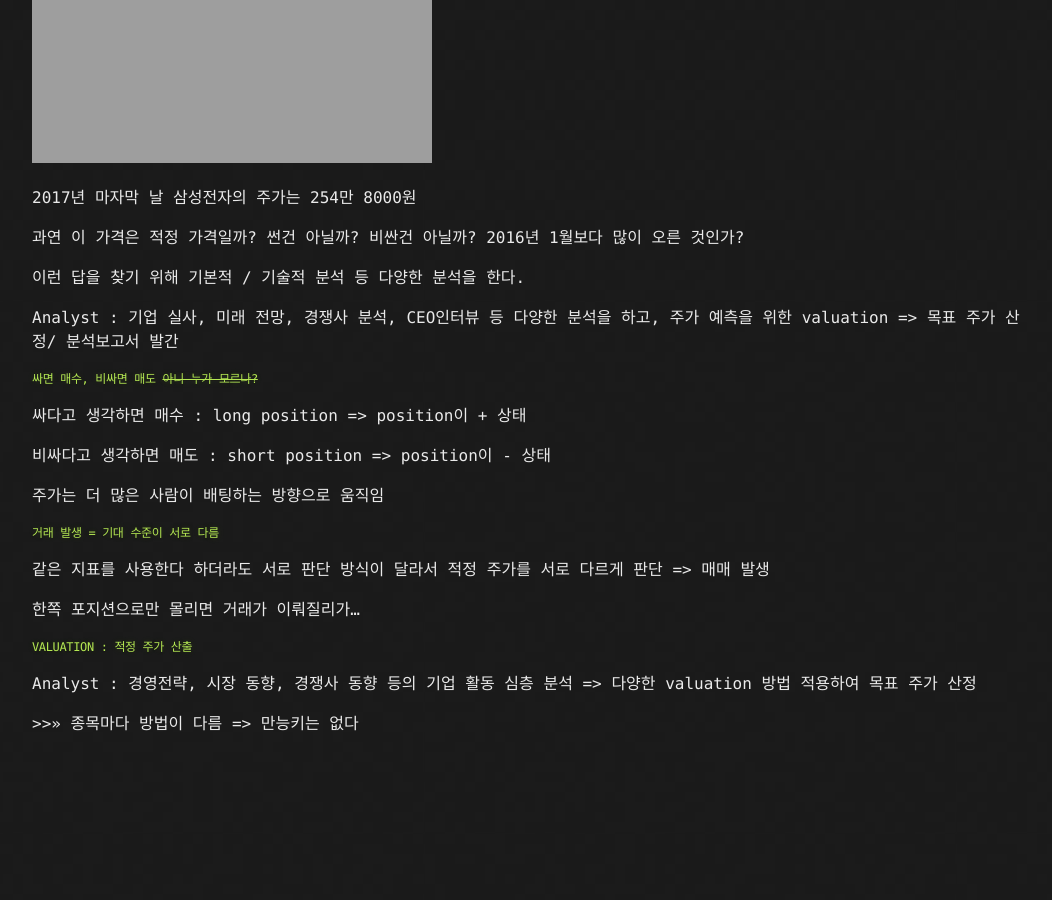
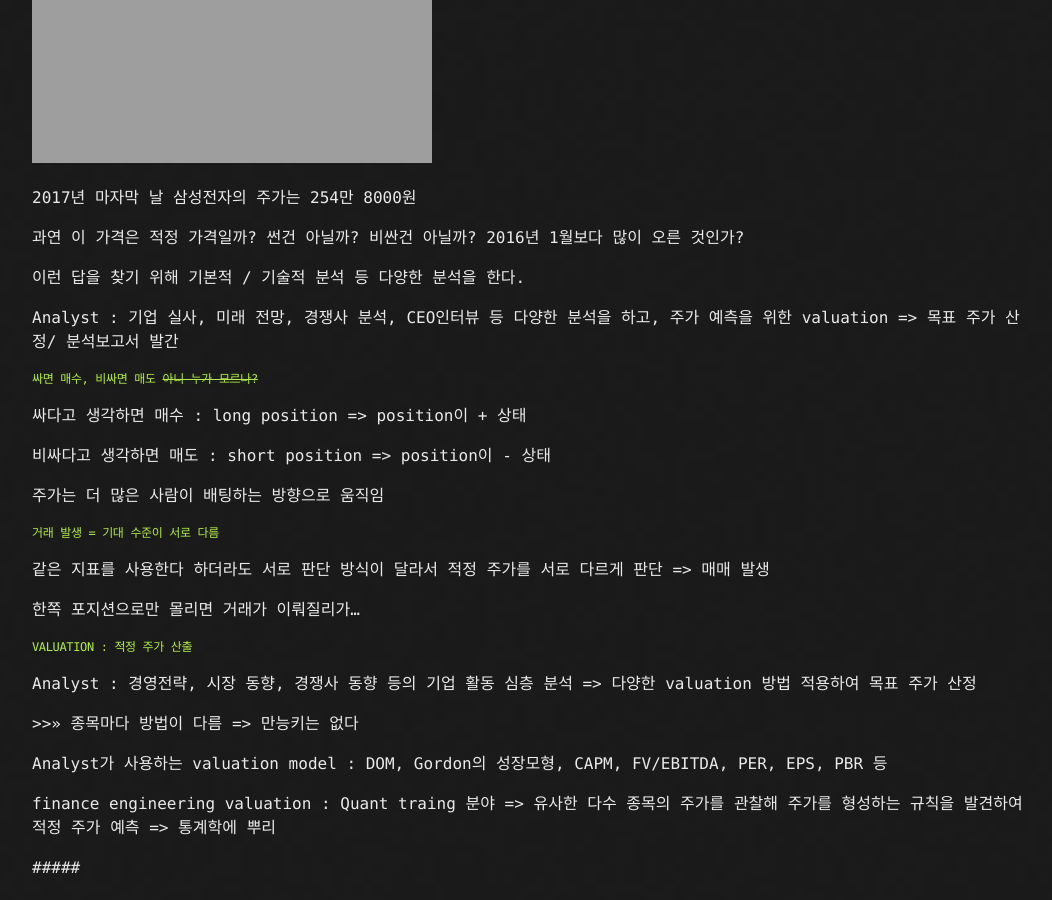
Before and after one commit to kooock/kooock.github.io, a Jekyll site: the page built from _posts/2018-07-21-finance_engineering_recipe_chapter4.md, in a window 1280 px wide and 900 px high, scrolled down 763 px. Shown: the whole window, without its empty margins (108-1160 px from the left). Built offline with Jekyll 4.4.1, drawn with Linux system fonts in a browser that asks for light colours; before the commit the page ends 1519 px from its top, so only the background shows below that.

Commit message:
chapter 4.1 part5 update

```diff
--- a/_posts/2018-07-21-finance_engineering_recipe_chapter4.md
+++ b/_posts/2018-07-21-finance_engineering_recipe_chapter4.md
@@ -48,3 +48,13 @@
 Analyst : 경영전략, 시장 동향, 경쟁사 동향 등의 기업 활동 심층 분석 => 다양한 valuation 방법 적용하여 목표 주가 산정
 
 \>>>> 종목마다 방법이 다름 => 만능키는 없다
+
+Analyst가 사용하는 valuation model : DOM, Gordon의 성장모형, CAPM, FV/EBITDA, PER, EPS, PBR 등
+
+finance engineering valuation : Quant traing 분야 => 유사한 다수 종목의 주가를 관찰해 주가를 형성하는 규칙을 발견하여 적정 주가 예측 => 통계학에 뿌리
+
+
+
+
+
+#####
```
